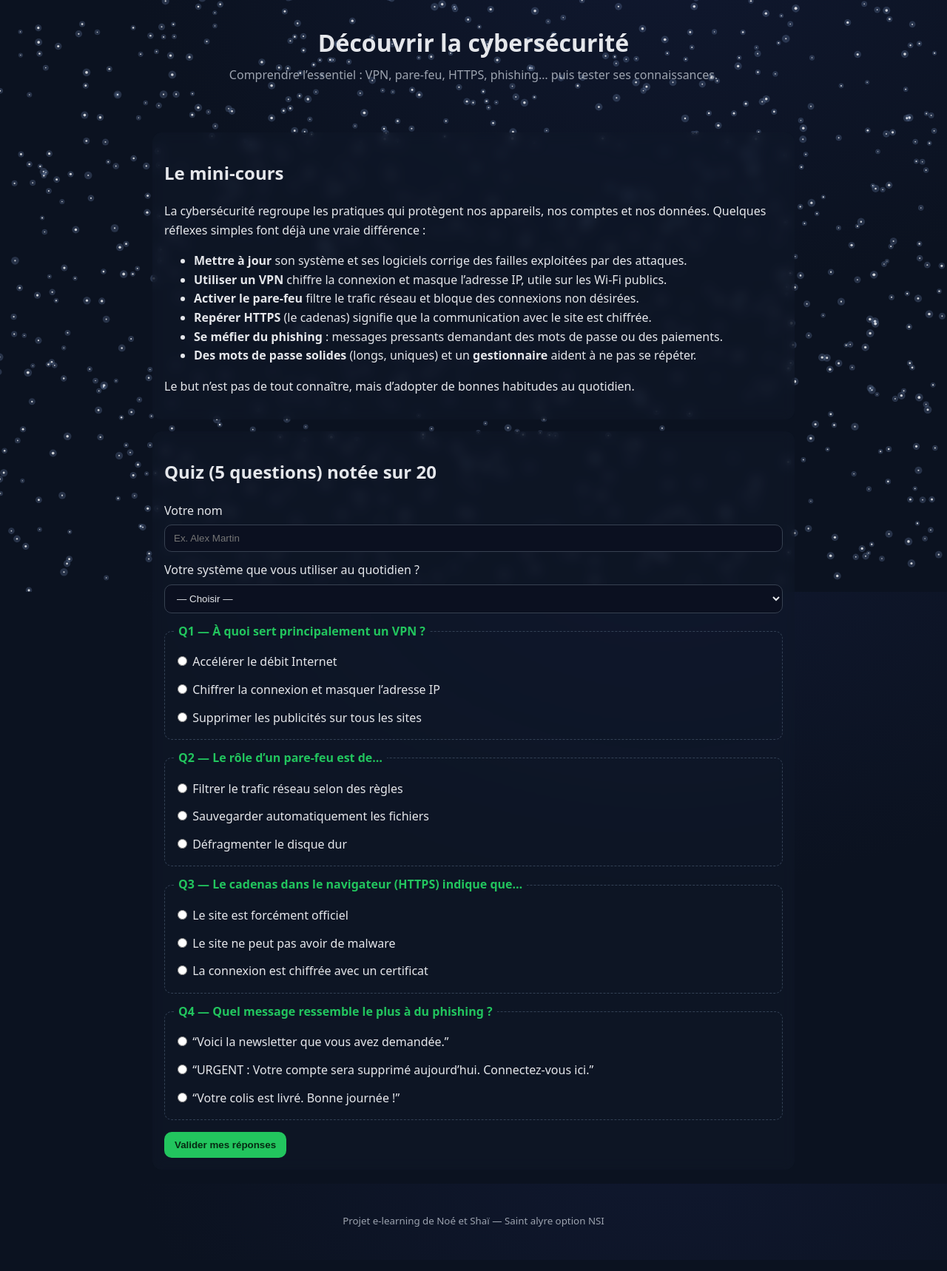
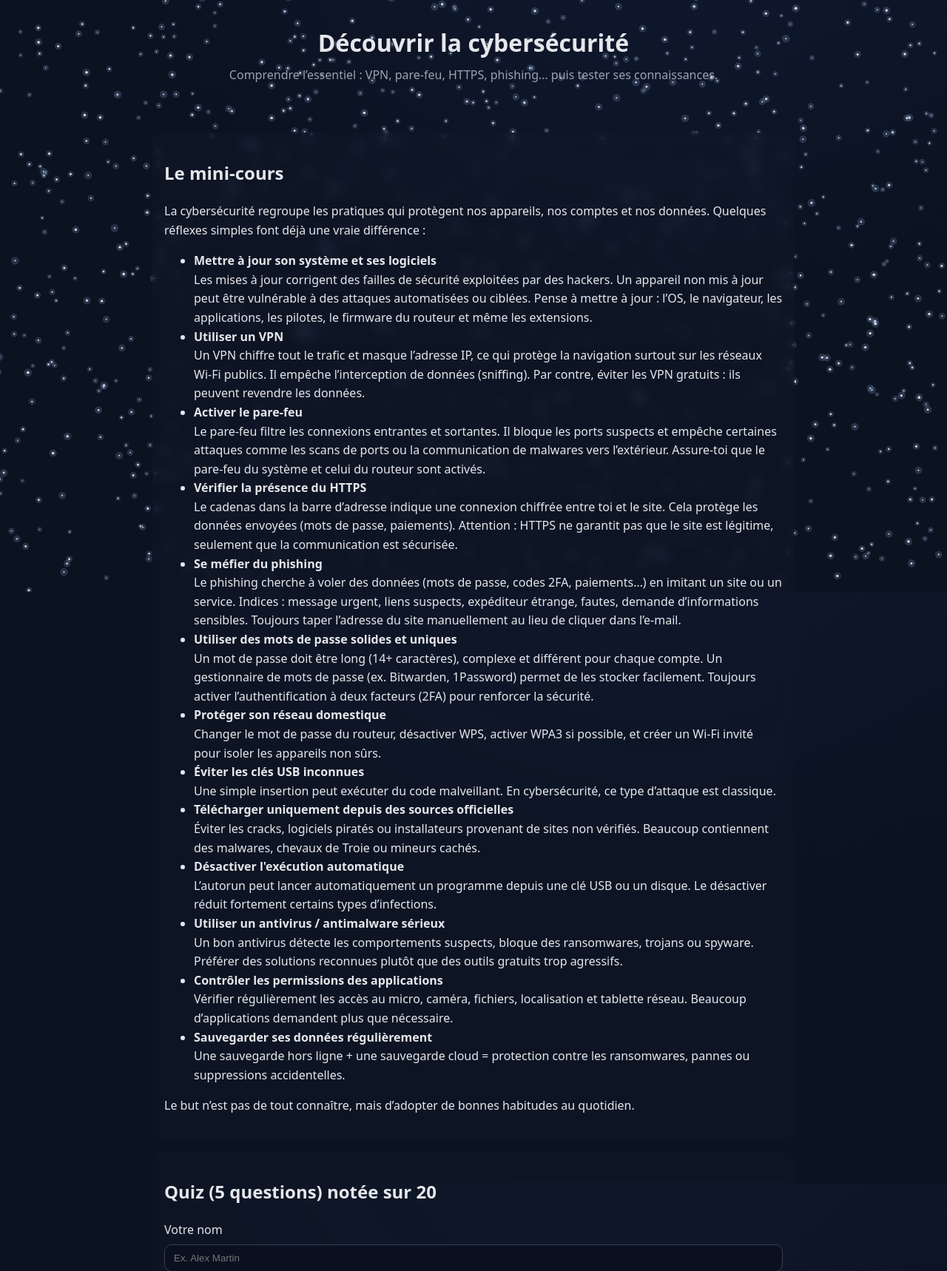
Before and after one commit to chomette/NSI-site-QCM, a Flask app: page / in a window 1280 px wide. Shown: the top 1718 px of the page at 74% size. Before the commit the page ends 1658 px from the top, so only its background shows below. Run offline with Flask 3, Linux system fonts and the light colour scheme.

Commit message:
Add files via upload

```diff
--- a/static/app.js
+++ b/static/app.js
@@ -15,7 +15,7 @@ document.addEventListener('DOMContentLoaded', () => {
   const modalYes= document.getElementById('modal-yes');
   const modalNo = document.getElementById('modal-no');
 
-  /* ---------- Affichage Q5 selon OS ---------- */
+  /* Q5 selon OS */
   function showQ5ForOS(value) {
     [q5Windows, q5Mac, q5Linux].forEach(b => { if (b) b.setAttribute('hidden',''); });
     if (value === 'windows' && q5Windows) q5Windows.removeAttribute('hidden');
@@ -27,7 +27,7 @@ document.addEventListener('DOMContentLoaded', () => {
     showQ5ForOS(osSelect.value);
   }
 
-  /* ---------- Helpers erreurs inline ---------- */
+  /* erreurs (dmd rouge) */
   function ensureErrorEl(container){
     let err = container.querySelector('.error-msg');
     if (!err) {
@@ -62,7 +62,7 @@ document.addEventListener('DOMContentLoaded', () => {
     if (input) input.removeAttribute('aria-invalid');
   }
 
-  /* ---------- Validation du formulaire (inline) ---------- */
+  /* Validation du formulaire  */
   function validateForm(){
     let ok = true;
 
@@ -117,7 +117,7 @@ document.addEventListener('DOMContentLoaded', () => {
       if (q5Container) markValid(q5Container);
     }
 
-    // scroll au 1er invalid pour confort
+    // scroll au 1er invalid
     if (!ok){
       const firstInvalid = form.querySelector('.invalid');
       if (firstInvalid) firstInvalid.scrollIntoView({ behavior:'smooth', block:'center' });
@@ -125,8 +125,7 @@ document.addEventListener('DOMContentLoaded', () => {
     return ok;
   }
 
-  // Ajoute des id aux q-block pour la validation (si pas déjà là)
-  // (évite d’éditer ton HTML)
+  // Ajoute des id aux q-block pour la validation
   const qBlocks = form.querySelectorAll('.q-block');
   qBlocks.forEach((b, i) => {
     if (!b.id) b.id = `q-block-q${i+1}`;
@@ -142,7 +141,7 @@ document.addEventListener('DOMContentLoaded', () => {
     if (wrapper) clearError(wrapper);
   });
 
-  /* ---------- Modal personnalisée ---------- */
+  /*  Modal personnalisée  */
   function openModal(){
     if (!modal) return;
     modal.removeAttribute('hidden');
@@ -176,7 +175,7 @@ document.addEventListener('DOMContentLoaded', () => {
     if (t && t.id === 'modal-yes'){
       bypassConfirm = true;
       closeModal();
-      form.submit(); // soumission réelle
+      form.submit();
     }
     if (t && t.id === 'modal-no'){
       closeModal();
--- a/static/bg-net.js
+++ b/static/bg-net.js
@@ -1,4 +1,4 @@
-// Constellation BG - plein écran, derrière le site
+// Constellation
 const canvasBG = document.getElementById('net-bg');
 const ctxBG = canvasBG.getContext('2d', { alpha: true });
 
--- a/static/style.css
+++ b/static/style.css
@@ -1,8 +1,8 @@
-/* ==========================================================================
-   Feuille de style principale du mini-site e-learning (cybersécurité)
-   ========================================================================== */
+/* ============================
+   Feuille de style principale
+   ============================ */
 
-/* -- Réglages de base -- */
+/*  Réglages couleur  */
 :root {
   --bg: #0f172a;      /* bleu nuit */
   --card: #111827;    /* gris très sombre */
@@ -15,14 +15,14 @@
 * { box-sizing: border-box; }
 html, body { height: 100%; }
 
-/* ==== FOND lisse anti-banding ==== */
+/*  FOND lisse */
 body{
   margin: 0;
   font-family: system-ui, -apple-system, Segoe UI, Roboto, "Helvetica Neue", Arial, "Noto Sans", "Apple Color Emoji", "Segoe UI Emoji", "Segoe UI Symbol", sans-serif;
   color: var(--text);
   line-height: 1.6;
 
-  /* ancien : background: linear-gradient(160deg, #0b1220, var(--bg)); */
+  /* background couleur */
   background:
     radial-gradient(1200px 800px at 70% -10%, #10182f 0%, #0b1220 60%),
     linear-gradient(160deg, #0b1220 0%, var(--bg) 100%);
@@ -31,7 +31,7 @@ body{
   background-color: #0b1220;
 }
 
-/* -- En-tête du site -- */
+/* En-tête du site */
 .site-header {
   padding: 32px 16px;
   text-align: center;
@@ -45,7 +45,7 @@ body{
   color: var(--muted);
 }
 
-/* -- Conteneur central -- */
+/* Conteneur central */
 .container {
   width: 100%;
   max-width: 900px;
@@ -53,7 +53,7 @@ body{
   padding: 16px;
 }
 
-/* -- Cartes de contenu -- */
+/* Cartes de contenu */
 .card {
   background: var(--card);
   border: 1px solid #1f2937;
@@ -63,8 +63,8 @@ body{
   box-shadow: 0 10px 20px rgba(0,0,0,.25);
 }
 
-/* === Glass blur sous le contenu (reversible) === */
-/* === Blur uniquement sur les cartes === */
+/* Glass blur sous le contenu (reversible) */
+/* Blur uniquement sur les cartes */
 .card {
   background: rgba(17, 24, 39, 0.55);
   border: none;
@@ -73,7 +73,7 @@ body{
   box-shadow: none;
 }
 
-/* Header = fond transparent (pas flou) */
+/* Header fond transparent (pas flou) */
 .site-header {
   background: transparent;
   backdrop-filter: none;
@@ -95,7 +95,7 @@ body{
   margin-bottom: 12px;
 }
 
-/* -- Formulaires -- */
+/* Formulaires  */
 .field {
   display: grid;
   gap: 6px;
@@ -129,7 +129,7 @@ body{
 /* Bloc de la question 5 (affichage conditionnel) */
 .os-q[hidden] { display: none !important; }
 
-/* -- Boutons & actions -- */
+/* Boutons & actions  */
 .actions {
   margin-top: 16px;
   display: flex;
@@ -149,7 +149,7 @@ button, .btn {
 }
 button:hover, .btn:hover { filter: brightness(1.05); }
 
-/* -- Table de correction -- */
+/*  Table de correction  */
 table.correction {
   width: 100%;
   border-collapse: collapse;
@@ -162,7 +162,7 @@ table.correction th, table.correction td {
 table.correction th { color: var(--muted); }
 .score { font-size: 2rem; font-weight: 800; }
 
-/* -- Pied de page -- */
+/*  Pied de page  */
 .site-footer {
   text-align: center;
   padding: 24px 16px 40px;
@@ -175,7 +175,7 @@ table.correction th { color: var(--muted); }
   .score { font-size: 1.6rem; }
 }
 
-/* ===== Constellation en arrière-plan ===== */
+/*  Constellation en arrière-plan  */
 #net-bg{
   position: fixed;
   inset: 0;
@@ -191,11 +191,8 @@ table.correction th { color: var(--muted); }
 /* Contenu au-dessus du canvas */
 .site-header, .container, .site-footer, .card { position: relative; z-index: 0; }
 
-/* ==== TEST rapide fond uni (désactive si besoin) ==== */
-/* body { background: #0b1220 !important; } */
 
-
-/* ---------------- Modal personnalisée ---------------- */
+/*  Modal personnalisée  */
 .modal-backdrop {
   position: fixed;
   inset: 0; /* top:0; right:0; bottom:0; left:0; */
@@ -230,7 +227,7 @@ table.correction th { color: var(--muted); }
   justify-content: flex-end;
 }
 
-/* Bouton secondaire (style léger) */
+/* Bouton secondaire */
 .btn-secondary {
   background: transparent;
   color: var(--text);
@@ -244,9 +241,9 @@ table.correction th { color: var(--muted); }
 }
 /* Cache vraiment la modale si [hidden] est présent */
 .modal-backdrop[hidden] { display: none !important; }
-/* Optionnel : bloquer le scroll quand le body a la classe below-modal */
+/* bloquer le scroll quand le body a la classe below-modal */
 body.below-modal { overflow: hidden; }
-/* === Erreurs inline custom (style "pro") ======================= */
+/* === Erreurs inline custom (style "pro")  */
 .field.invalid input,
 .field.invalid select {
   border-color: #ef4444;
@@ -274,3 +271,14 @@ body.below-modal { overflow: hidden; }
   border-color: #22c55e;
   box-shadow: 0 0 0 2px rgba(34,197,94,.18);
 }
+  #net-bg{
+      position: fixed;
+      inset: 0;
+      width: 100vw;
+      height: 100vh;
+      z-index: -1;          /* derrière tout */
+      display: block;
+      pointer-events: none; /* ne bloque pas les clics */
+    }
+    /* s’assure que le contenu est au-dessus */
+    .site-header, .container, .site-footer, .card { position: relative; z-index: 0; }
--- a/templates/index.html
+++ b/templates/index.html
@@ -9,22 +9,6 @@
 
   <!-- CSS existant -->
   <link rel="stylesheet" href="{{ url_for('static', filename='style.css') }}">
-
-  <!-- 🔧 mini CSS pour le canvas de fond (pas besoin de toucher style.css) -->
-  <style>
-    #net-bg{
-      position: fixed;
-      inset: 0;
-      width: 100vw;
-      height: 100vh;
-      z-index: -1;          /* derrière tout */
-      display: block;
-      pointer-events: none; /* ne bloque pas les clics */
-    }
-    /* s’assure que le contenu est au-dessus */
-    .site-header, .container, .site-footer, .card { position: relative; z-index: 0; }
-  </style>
-
   <!-- JS existant -->
   <script defer src="{{ url_for('static', filename='app.js') }}"></script>
   <!-- 🎯 script du fond -->
@@ -32,7 +16,7 @@
 </head>
 <body>
 
-  <!-- 🎇 BACKGROUND CONSTELLATION (derrière tout) -->
+  <!-- CONSTELLATION -->
   <canvas id="net-bg" aria-hidden="true"></canvas>
 
 <header class="site-header">
@@ -52,12 +36,86 @@
       Quelques réflexes simples font déjà une vraie différence :
     </p>
     <ul>
-      <li><strong>Mettre à jour</strong> son système et ses logiciels corrige des failles exploitées par des attaques.</li>
-      <li><strong>Utiliser un VPN</strong> chiffre la connexion et masque l’adresse IP, utile sur les Wi-Fi publics.</li>
-      <li><strong>Activer le pare-feu</strong> filtre le trafic réseau et bloque des connexions non désirées.</li>
-      <li><strong>Repérer HTTPS</strong> (le cadenas) signifie que la communication avec le site est chiffrée.</li>
-      <li><strong>Se méfier du phishing</strong> : messages pressants demandant des mots de passe ou des paiements.</li>
-      <li><strong>Des mots de passe solides</strong> (longs, uniques) et un <strong>gestionnaire</strong> aident à ne pas se répéter.</li>
+  <li>
+    <strong>Mettre à jour son système et ses logiciels</strong><br>
+    Les mises à jour corrigent des failles de sécurité exploitées par des hackers. Un appareil non mis à jour
+    peut être vulnérable à des attaques automatisées ou ciblées. Pense à mettre à jour : l’OS, le navigateur,
+    les applications, les pilotes, le firmware du routeur et même les extensions.
+  </li>
+
+  <li>
+    <strong>Utiliser un VPN</strong><br>
+    Un VPN chiffre tout le trafic et masque l’adresse IP, ce qui protège la navigation surtout sur les réseaux Wi-Fi publics.
+    Il empêche l’interception de données (sniffing). Par contre, éviter les VPN gratuits : ils peuvent revendre les données.
+  </li>
+
+  <li>
+    <strong>Activer le pare-feu</strong><br>
+    Le pare-feu filtre les connexions entrantes et sortantes. Il bloque les ports suspects et empêche certaines attaques
+    comme les scans de ports ou la communication de malwares vers l’extérieur. Assure-toi que le pare-feu du système
+    et celui du routeur sont activés.
+  </li>
+
+  <li>
+    <strong>Vérifier la présence du HTTPS</strong><br>
+    Le cadenas dans la barre d’adresse indique une connexion chiffrée entre toi et le site. Cela protège les données
+    envoyées (mots de passe, paiements). Attention : HTTPS ne garantit pas que le site est légitime, seulement
+    que la communication est sécurisée.
+  </li>
+
+  <li>
+    <strong>Se méfier du phishing</strong><br>
+    Le phishing cherche à voler des données (mots de passe, codes 2FA, paiements…) en imitant un site ou un service.
+    Indices : message urgent, liens suspects, expéditeur étrange, fautes, demande d’informations sensibles.
+    Toujours taper l’adresse du site manuellement au lieu de cliquer dans l’e-mail.
+  </li>
+
+  <li>
+    <strong>Utiliser des mots de passe solides et uniques</strong><br>
+    Un mot de passe doit être long (14+ caractères), complexe et différent pour chaque compte.
+    Un gestionnaire de mots de passe (ex. Bitwarden, 1Password) permet de les stocker facilement.
+    Toujours activer l’authentification à deux facteurs (2FA) pour renforcer la sécurité.
+  </li>
+
+  <li>
+    <strong>Protéger son réseau domestique</strong><br>
+    Changer le mot de passe du routeur, désactiver WPS, activer WPA3 si possible,
+    et créer un Wi-Fi invité pour isoler les appareils non sûrs.
+  </li>
+
+  <li>
+    <strong>Éviter les clés USB inconnues</strong><br>
+    Une simple insertion peut exécuter du code malveillant. En cybersécurité, ce type d’attaque est classique.
+  </li>
+
+  <li>
+    <strong>Télécharger uniquement depuis des sources officielles</strong><br>
+    Éviter les cracks, logiciels piratés ou installateurs provenant de sites non vérifiés.
+    Beaucoup contiennent des malwares, chevaux de Troie ou mineurs cachés.
+  </li>
+
+  <li>
+    <strong>Désactiver l'exécution automatique</strong><br>
+    L’autorun peut lancer automatiquement un programme depuis une clé USB ou un disque.
+    Le désactiver réduit fortement certains types d’infections.
+  </li>
+
+  <li>
+    <strong>Utiliser un antivirus / antimalware sérieux</strong><br>
+    Un bon antivirus détecte les comportements suspects, bloque des ransomwares, trojans ou spyware.
+    Préférer des solutions reconnues plutôt que des outils gratuits trop agressifs.
+  </li>
+
+  <li>
+    <strong>Contrôler les permissions des applications</strong><br>
+    Vérifier régulièrement les accès au micro, caméra, fichiers, localisation et tablette réseau.
+    Beaucoup d’applications demandent plus que nécessaire.
+  </li>
+
+  <li>
+    <strong>Sauvegarder ses données régulièrement</strong><br>
+    Une sauvegarde hors ligne + une sauvegarde cloud = protection contre les ransomwares, pannes ou suppressions accidentelles.
+  </li>
     </ul>
     <p>
       Le but n’est pas de tout connaître, mais d’adopter de bonnes habitudes au quotidien.
--- a/templates/resultat.html
+++ b/templates/resultat.html
@@ -23,7 +23,7 @@
       <p>
         {% if score == total %}
           Excellent ! Vous maîtrisez les bases présentées.
-        {% elif score >= 3 %}
+        {% elif score >= 12 %}
           Bien joué, vous êtes sur la bonne voie. Relisez les points manqués ci-dessous.
         {% else %}
           Pas grave ! Reprenez le mini-cours et retentez votre chance.
```
Also changed, not shown: app.py (+15 -6 lines).
